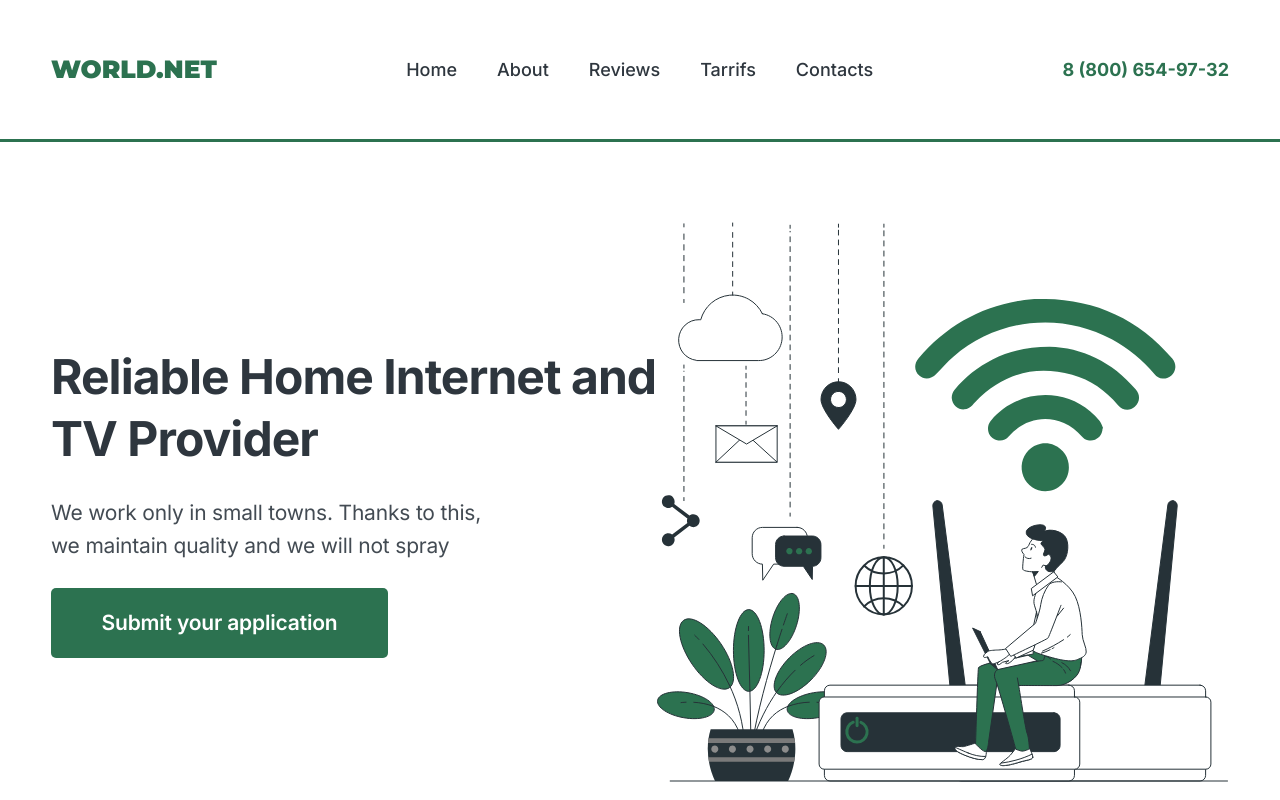
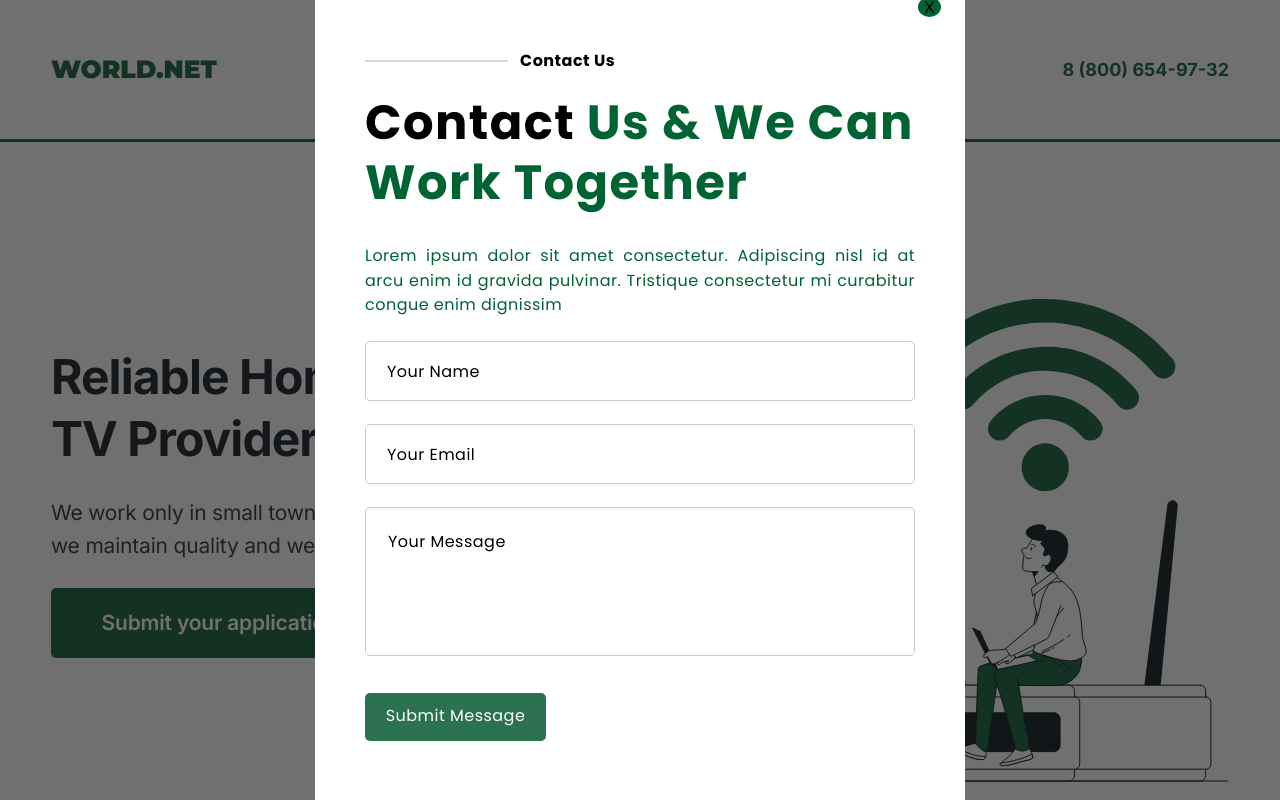
Before and after one commit to Leoyalta/team-project, a plain HTML site: page index.html in a window 1280 px wide. Shown: the top 800 px of the page. Drawn offline with nearby package versions, Linux system fonts and the light colour scheme.

Commit message:
add modal

```diff
--- a/css/styles.css
+++ b/css/styles.css
@@ -133,3 +133,168 @@ border: none;
 }
 .hero-img {
 }
+
+.backdrop {
+  background: rgba(0, 0, 0, 0.56);
+  position: fixed;
+  top: 0;
+  left: 0;
+  width: 100%;
+  height: 100%;
+  opacity: 0;
+  visibility: hidden;
+  pointer-events: none;
+}
+
+.backdrop.is-open {
+  opacity: 1;
+  visibility: visible;
+  pointer-events: all;
+}
+
+.modal {
+  width: 650px;
+  min-height: 854px;
+  padding: 76px 50px;
+
+  position: absolute;
+  top: 50%;
+  left: 50%;
+  transform: translate(-50%,-50%);
+
+  background: #FFF;
+}
+
+.close-btn {
+  position: absolute;
+  right: 24px;
+  top: 24px;
+  background-color: #006333;
+  border: none;
+  border-radius: 50%;
+  cursor: pointer;
+}
+
+.modal-subtitle {
+  color: #000;
+  text-align: justify;
+  font-family: Poppins;
+  font-size: 16px;
+  font-weight: 700;
+  line-height: 1.55;
+  letter-spacing: 0.03em;
+
+  display: flex;
+  align-items: center;
+  gap: 12px;
+  margin-bottom: 19px;
+}
+
+.modal-subtitle::before {
+  width: 143px;
+  height: 2px;
+  background: #D8D8D8;
+  content: "";
+  display: block;
+}
+
+.modal-title {
+  color: #006333;
+  font-family: Poppins;
+  font-size: 48px;
+  font-weight: 700;
+  line-height: 1.25;
+  letter-spacing: 0.03em;
+
+  margin-bottom: 31px;
+}
+
+.modal-title-part {
+  color: #000;
+}
+
+.modal-text {
+  color: #006333;
+  text-align: justify;
+  font-family: Poppins;
+  font-size: 16px;
+  line-height: 1.55;
+  letter-spacing: 0.03em;
+
+  margin-bottom: 23px;
+}
+
+.modal-label {
+  margin-bottom: 23px;
+  display: block;
+}
+
+.modal-input {
+  width: 100%;
+  height: 60px;
+  padding-left: 21px;
+
+  border-radius: 5px;
+  border: 1px solid #CACACA;
+  background: transparent;
+
+  outline: transparent;
+}
+
+.modal-input:focus {
+  border-color: #006333;
+}
+
+.modal-input::placeholder {
+  color: #000;
+  text-align: justify;
+  font-family: Poppins;
+  font-size: 16px;
+  line-height: 1.55;
+  letter-spacing: 0.03em;
+}
+
+.modal-field {
+  width: 100%;
+  height: 149px;
+  padding: 22px;
+
+  border-radius: 5px;
+  border: 1px solid #CACACA;
+  background: transparent;
+  outline: transparent;
+
+  resize: none;
+}
+
+.modal-field:focus {
+  border-color: #006333;
+}
+
+.modal-field::placeholder {
+  color: #000;
+  text-align: justify;
+  font-family: Poppins;
+  font-size: 16px;
+  line-height: 1.55;
+  letter-spacing: 0.03em;
+}
+
+.modal-field-label {
+  margin-bottom: 33px;
+}
+
+.modal-btn {
+  min-width: 181px;
+  height: 48px;
+  border: none;
+  cursor: pointer;
+  background-color: #2C7250;
+  border-radius: 5px;
+
+  color: #FFF;
+  text-align: center;
+  font-family: Poppins;
+  font-size: 16px;
+  letter-spacing: 0.03em;
+}
--- a/index.html
+++ b/index.html
@@ -231,6 +231,7 @@
           </label>
         </form>
       </section>
+      </main>
       <footer>
         <a href="./index.html">World.Net</a>
         <ul>
@@ -263,6 +264,27 @@
           <a href="tel:88006549732">8 (800) 654-97-32</a>
         </address>
       </footer>
-    </main>
+      <div class="backdrop is-open">
+        <div class="modal">
+          <button type="button" class="close-btn">X</button>
+          <p class="modal-subtitle">Contact Us</p>
+          <p class="modal-title"><span class="modal-title-part">Contact</span> Us & We Can
+          Work Together</p>
+          <p class="modal-text">Lorem ipsum dolor sit amet consectetur. Adipiscing nisl id at arcu enim id gravida pulvinar. Tristique consectetur mi
+          curabitur congue enim dignissim</p>
+          <form>
+            <label for="your-name" class="modal-label">
+              <input type="text" name="your-name" id="your-name" placeholder="Your Name" required class="modal-input">
+            </label>
+            <label for="your-email" class="modal-label">
+              <input type="email" name="your-email" id="your-email" placeholder="Your Email" required class="modal-input">
+            </label>
+            <label for="your-message" class="modal-label modal-field-label">
+              <textarea name="your-message" id="your-message" placeholder="Your Message" class="modal-field"></textarea>
+            </label>
+            <button type="submit" class="modal-btn">Submit Message</button>
+          </form>
+        </div>
+      </div>
   </body>
 </html>
```
